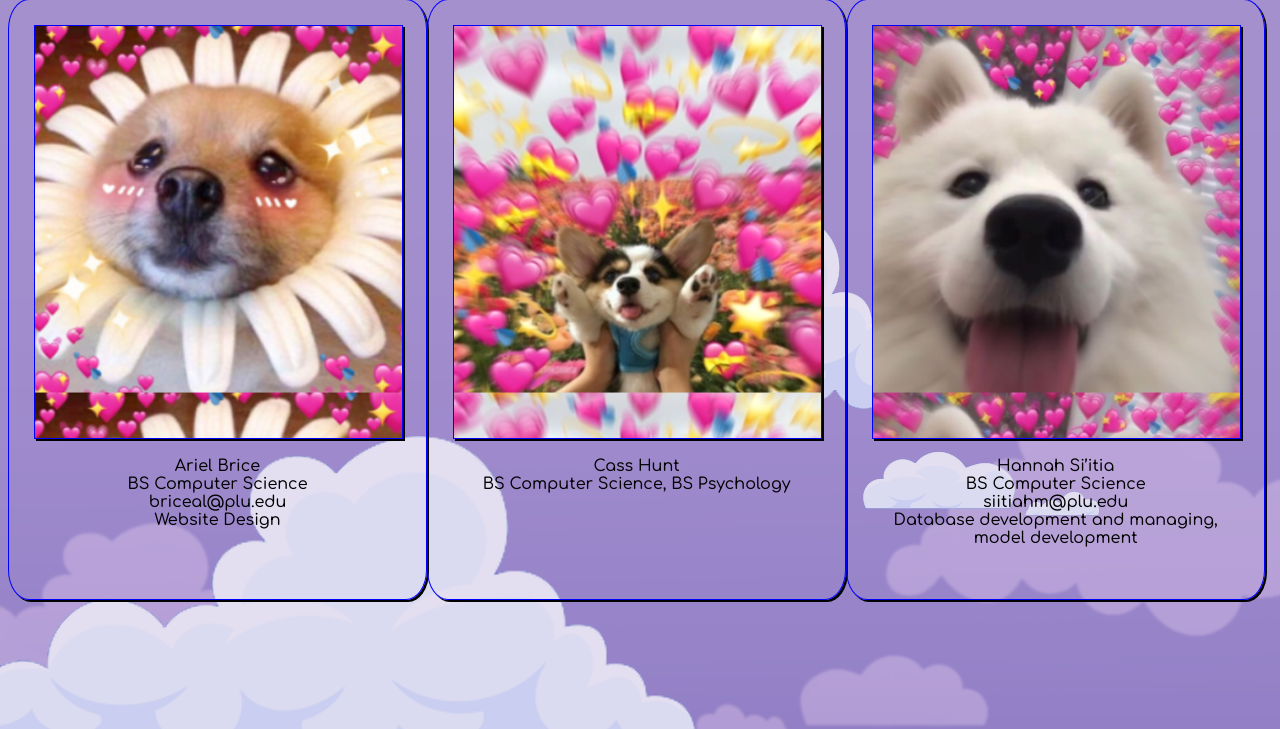
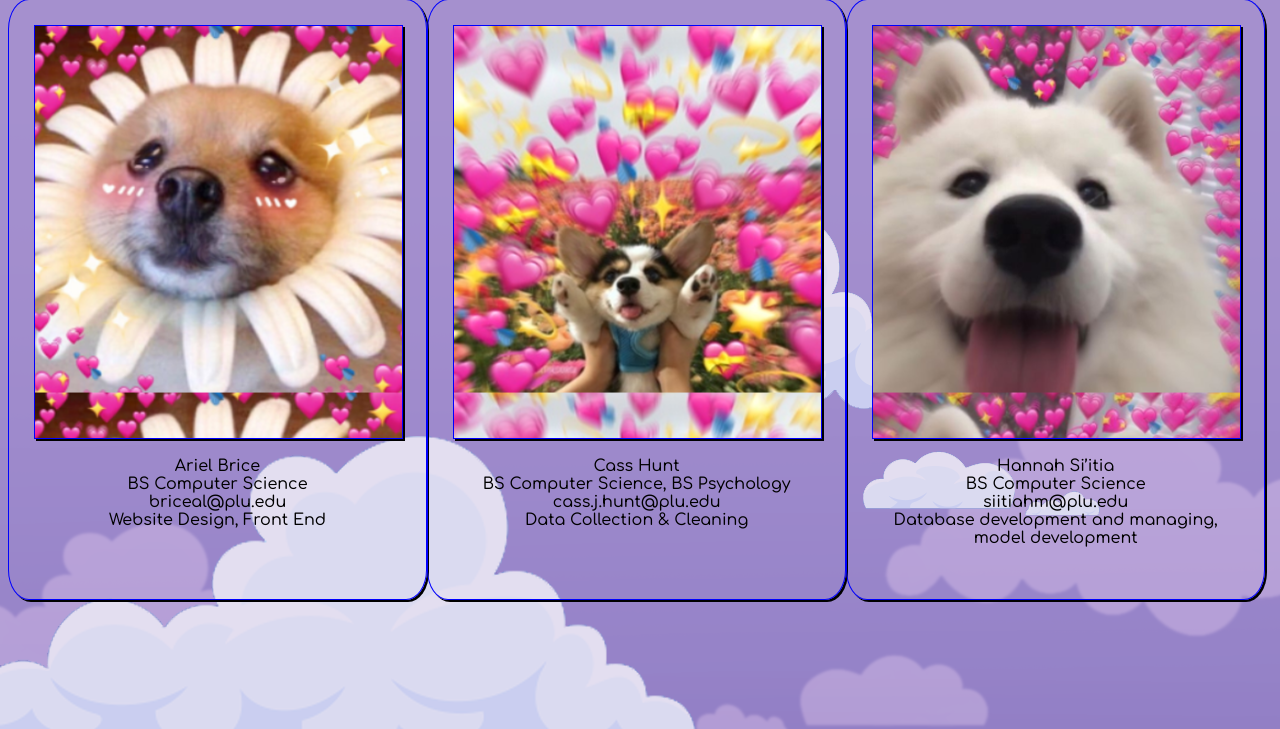
Before and after one commit to arielbrice/Personify-Capstone, a Flask app: page /about in a window 1280 px wide. Shown: the part 71-800 px from the top of the page. Run offline with Flask 2, Linux system fonts and the light colour scheme; parts of the project's set-up code (start-up, migrations or seed data) failed here and were passed over.

Commit message:
Updated about

```diff
--- a/templates/about.html
+++ b/templates/about.html
@@ -19,7 +19,7 @@
 				<center>Ariel Brice</center>
 				<center>BS Computer Science</center>
 				<center>briceal@plu.edu</center>
-				<center>Website Design</center>
+				<center>Website Design, Front End</center>
 
 
 			</div>
@@ -28,8 +28,8 @@
 				<br>
 				<center>Cass Hunt</center>
 				<center>BS Computer Science, BS Psychology</center>
-				<center></center>
-				<center></center>
+				<center>cass.j.hunt@plu.edu</center>
+				<center>Data Collection & Cleaning</center>
 			</div>
 
 			<div class = "Hannah">
```
